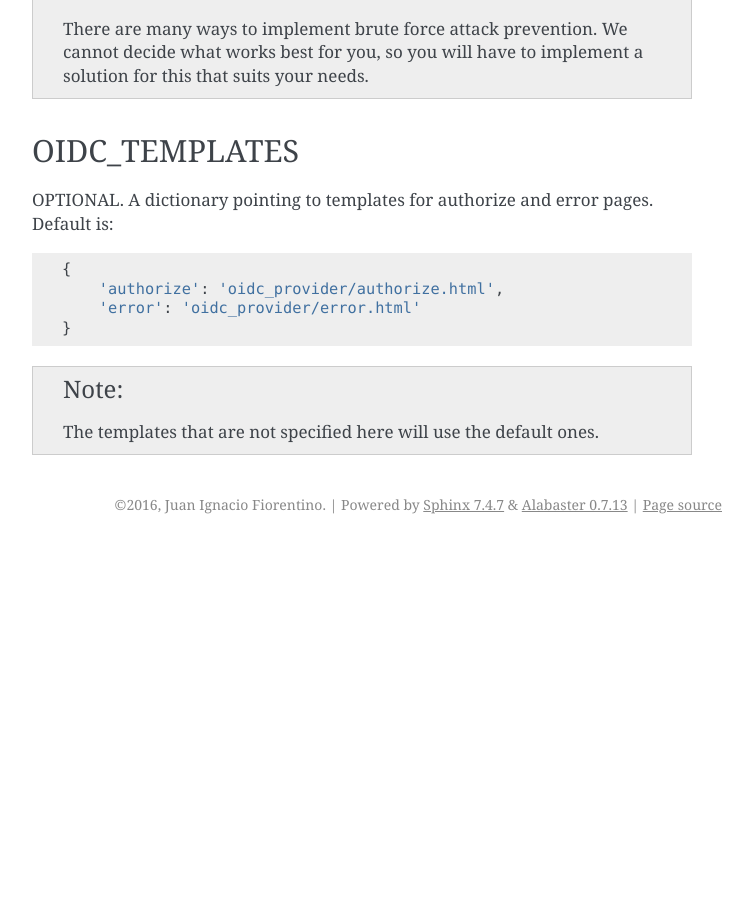
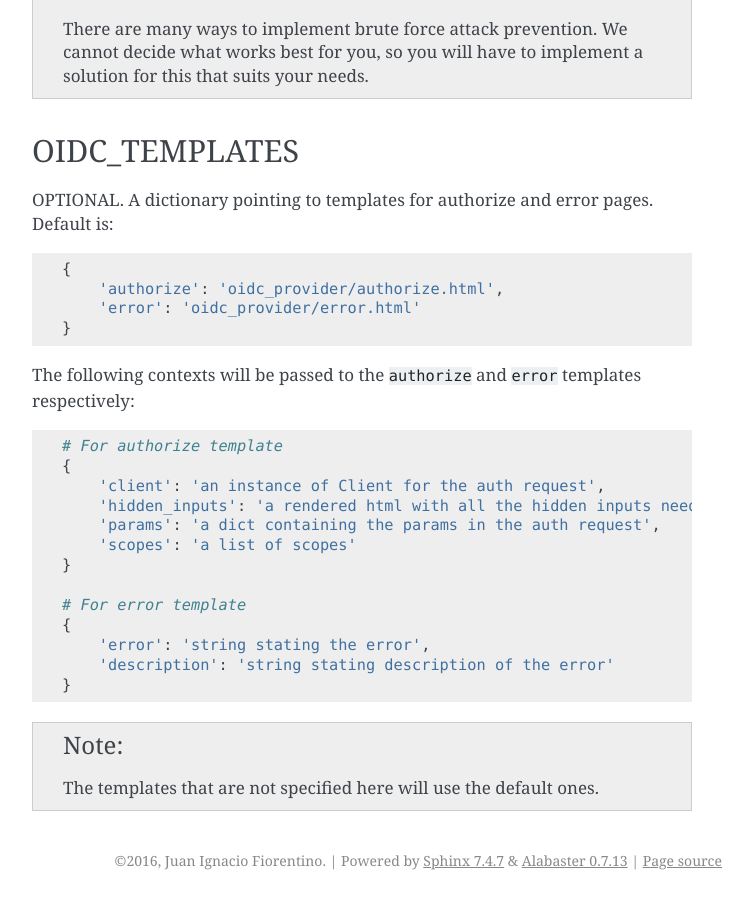
Before and after one commit to juanifioren/django-oidc-provider, a Sphinx documentation site: the page built from docs/sections/settings.rst, in a window 1280 px wide and 900 px high, scrolled down 4505 px. Shown: the whole window, without its empty margins (388-1141 px from the left). Built offline with Sphinx 7.4.7, drawn with Linux system fonts in a browser that asks for light colours; before the commit the page ends 5049 px from its top, so only the background shows below that.

```diff
--- a/docs/sections/settings.rst
+++ b/docs/sections/settings.rst
@@ -186,5 +186,21 @@
         'error': 'oidc_provider/error.html'
     }
 
+The following contexts will be passed to the ``authorize`` and ``error`` templates respectively::
+
+    # For authorize template
+    {
+        'client': 'an instance of Client for the auth request',
+        'hidden_inputs': 'a rendered html with all the hidden inputs needed for AuthorizeEndpoint',
+        'params': 'a dict containing the params in the auth request',
+        'scopes': 'a list of scopes'
+    }
+
+    # For error template
+    {
+        'error': 'string stating the error',
+        'description': 'string stating description of the error'
+    }
+
 .. note::
     The templates that are not specified here will use the default ones.
```
Also changed, not shown: 1 other file.
